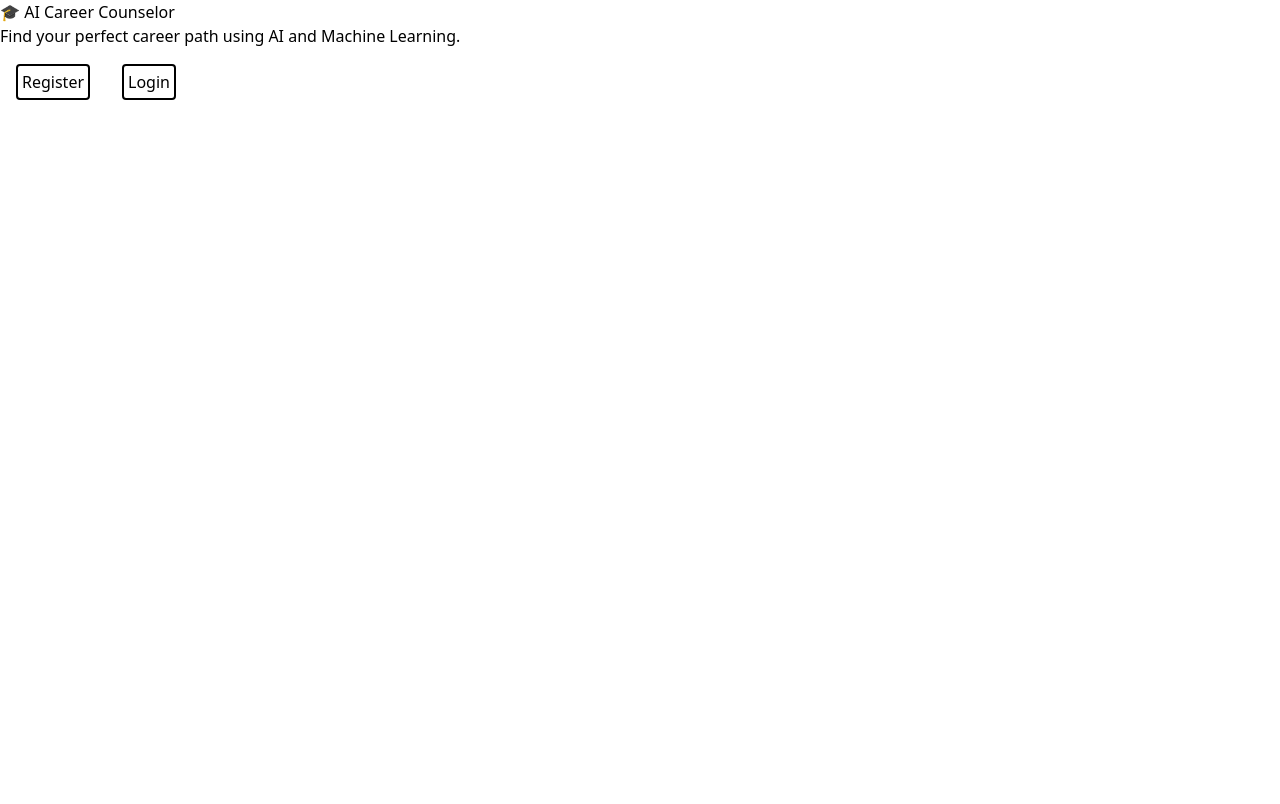
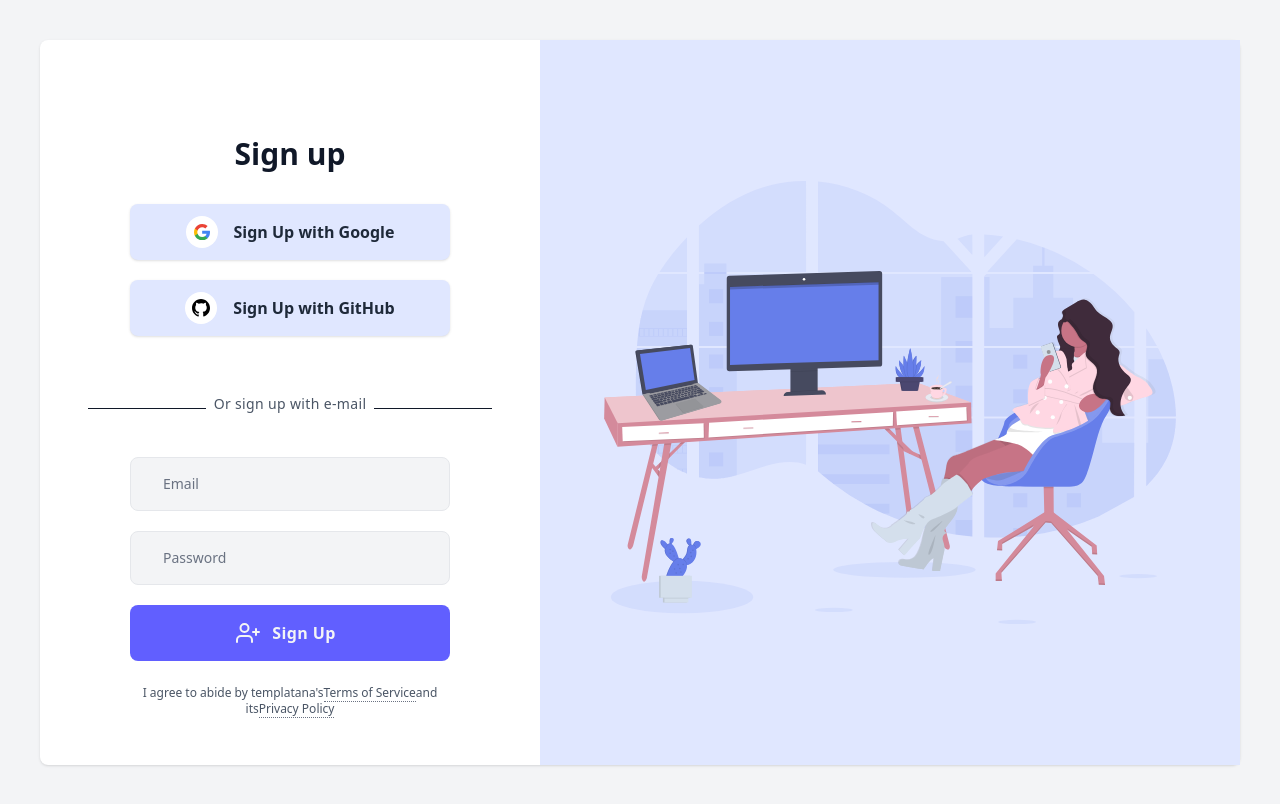
Before and after one commit to yuvraj051/career-counseling, a React (Vite) app in the folder frontend/: page / in a window 1280 px wide. Built offline with nearby package versions, Linux system fonts and the light colour scheme.

Commit message:
Implement code changes to enhance functionality and improve performance

```diff
--- a/frontend/src/Components/Welcomepage.jsx
+++ b/frontend/src/Components/Welcomepage.jsx
@@ -1,18 +1,109 @@
 import React from 'react';
 import { useNavigate } from 'react-router-dom';
-
+import bgsvg from '../assets/login_image.svg';
 const WelcomePage = () => {
     const navigate = useNavigate();
 
     return (
-        <div className="">
-            <h1>🎓 AI Career Counselor</h1>
-            <p>Find your perfect career path using AI and Machine Learning.</p>
-            <div className="btn-group">
-                <button className='p-1 m-4 border-2 rounded' onClick={() => navigate('/register')}>Register</button>
-                <button className='p-1 m-4 border-2 rounded' onClick={() => navigate('/login')}>Login</button>
-            </div>
-        </div>
+        <>
+            <div className="min-h-screen bg-gray-100 text-gray-900 flex justify-center">
+                <div className="max-w-screen-xl m-0 sm:m-10 bg-white shadow sm:rounded-lg flex justify-center flex-1">
+                    <div className="lg:w-1/2 xl:w-5/12 p-6 sm:p-12">
+                        <div>
+                            {/* <img src="https://storage.googleapis.com/devitary-image-host.appspot.com/15846435184459982716-LogoMakr_7POjrN.png"
+                                className="w-32 mx-auto" /> */}
+                        </div>
+                        <div className="mt-12 flex flex-col items-center">
+                            <h1 className="text-2xl xl:text-3xl font-extrabold">
+                                Sign up
+                            </h1>
+                            <div className="w-full flex-1 mt-8">
+                                <div className="flex flex-col items-center">
+                                    <button
+                                        className="w-full max-w-xs font-bold shadow-sm rounded-lg py-3 bg-indigo-100 text-gray-800 flex items-center justify-center transition-all duration-300 ease-in-out focus:outline-none hover:shadow focus:shadow-sm focus:shadow-outline">
+                                        <div className="bg-white p-2 rounded-full">
+                                            <svg className="w-4" viewBox="0 0 533.5 544.3">
+                                                <path
+                                                    d="M533.5 278.4c0-18.5-1.5-37.1-4.7-55.3H272.1v104.8h147c-6.1 33.8-25.7 63.7-54.4 82.7v68h87.7c51.5-47.4 81.1-117.4 81.1-200.2z"
+                                                    fill="#4285f4" />
+                                                <path
+                                                    d="M272.1 544.3c73.4 0 135.3-24.1 180.4-65.7l-87.7-68c-24.4 16.6-55.9 26-92.6 26-71 0-131.2-47.9-152.8-112.3H28.9v70.1c46.2 91.9 140.3 149.9 243.2 149.9z"
+                                                    fill="#34a853" />
+                                                <path
+                                                    d="M119.3 324.3c-11.4-33.8-11.4-70.4 0-104.2V150H28.9c-38.6 76.9-38.6 167.5 0 244.4l90.4-70.1z"
+                                                    fill="#fbbc04" />
+                                                <path
+                                                    d="M272.1 107.7c38.8-.6 76.3 14 104.4 40.8l77.7-77.7C405 24.6 339.7-.8 272.1 0 169.2 0 75.1 58 28.9 150l90.4 70.1c21.5-64.5 81.8-112.4 152.8-112.4z"
+                                                    fill="#ea4335" />
+                                            </svg>
+                                        </div>
+                                        <span className="ml-4">
+                                            Sign Up with Google
+                                        </span>
+                                    </button>
+
+                                    <button
+                                        className="w-full max-w-xs font-bold shadow-sm rounded-lg py-3 bg-indigo-100 text-gray-800 flex items-center justify-center transition-all duration-300 ease-in-out focus:outline-none hover:shadow focus:shadow-sm focus:shadow-outline mt-5">
+                                        <div className="bg-white p-1 rounded-full">
+                                            <svg className="w-6" viewBox="0 0 32 32">
+                                                <path fillRule="evenodd"
+                                                    d="M16 4C9.371 4 4 9.371 4 16c0 5.3 3.438 9.8 8.207 11.387.602.11.82-.258.82-.578 0-.286-.011-1.04-.015-2.04-3.34.723-4.043-1.609-4.043-1.609-.547-1.387-1.332-1.758-1.332-1.758-1.09-.742.082-.726.082-.726 1.203.086 1.836 1.234 1.836 1.234 1.07 1.836 2.808 1.305 3.492 1 .11-.777.422-1.305.762-1.605-2.664-.301-5.465-1.332-5.465-5.93 0-1.313.469-2.383 1.234-3.223-.121-.3-.535-1.523.117-3.175 0 0 1.008-.32 3.301 1.23A11.487 11.487 0 0116 9.805c1.02.004 2.047.136 3.004.402 2.293-1.55 3.297-1.23 3.297-1.23.656 1.652.246 2.875.12 3.175.77.84 1.231 1.91 1.231 3.223 0 4.61-2.804 5.621-5.476 5.922.43.367.812 1.101.812 2.219 0 1.605-.011 2.898-.011 3.293 0 .32.214.695.824.578C24.566 25.797 28 21.3 28 16c0-6.629-5.371-12-12-12z" />
+                                            </svg>
+                                        </div>
+                                        <span className="ml-4">
+                                            Sign Up with GitHub
+                                        </span>
+                                    </button>
+                                </div>
+
+                                <div className="my-12 border-b text-center">
+                                    <div
+                                        className="leading-none px-2 inline-block text-sm text-gray-600 tracking-wide font-medium bg-white transform translate-y-1/2">
+                                        Or sign up with e-mail
+                                    </div>
+                                </div>
+
+                                <div className="mx-auto max-w-xs">
+                                    <input
+                                        className="w-full px-8 py-4 rounded-lg font-medium bg-gray-100 border border-gray-200 placeholder-gray-500 text-sm focus:outline-none focus:border-gray-400 focus:bg-white"
+                                        type="email" placeholder="Email" />
+                                    <input
+                                        className="w-full px-8 py-4 rounded-lg font-medium bg-gray-100 border border-gray-200 placeholder-gray-500 text-sm focus:outline-none focus:border-gray-400 focus:bg-white mt-5"
+                                        type="password" placeholder="Password" />
+                                    <button
+                                        className="mt-5 tracking-wide font-semibold bg-indigo-500 text-gray-100 w-full py-4 rounded-lg hover:bg-indigo-700 transition-all duration-300 ease-in-out flex items-center justify-center focus:shadow-outline focus:outline-none">
+                                        <svg className="w-6 h-6 -ml-2" fill="none" stroke="currentColor" strokeWidth="2"
+                                            strokeLinecap="round" strokeLinejoin="round">
+                                            <path d="M16 21v-2a4 4 0 00-4-4H5a4 4 0 00-4 4v2" />
+                                            <circle cx="8.5" cy="7" r="4" />
+                                            <path d="M20 8v6M23 11h-6" />
+                                        </svg>
+                                        <span className="ml-3">
+                                            Sign Up
+                                        </span>
+                                    </button>
+                                    <p className="mt-6 text-xs text-gray-600 text-center">
+                                        I agree to abide by templatana's
+                                        <a href="#" className="border-b border-gray-500 border-dotted">
+                                            Terms of Service
+                                        </a>
+                                        and its
+                                        <a href="#" className="border-b border-gray-500 border-dotted">
+                                            Privacy Policy
+                                        </a>
+                                    </p>
+                                </div>
+                            </div>
+                        </div>
+                    </div>
+                    <div className="flex-1 bg-indigo-100 text-center hidden lg:flex">
+                        <div className="m-12 xl:m-16 w-full bg-contain bg-center bg-no-repeat"
+                            style={{ backgroundImage: `url(${bgsvg})` }} >
+                        </div>
+                    </div>
+                </div>
+            </div >
+        </>
     );
 };
 
```
Also changed, not shown: frontend/src/assets/login_image.svg (added).
